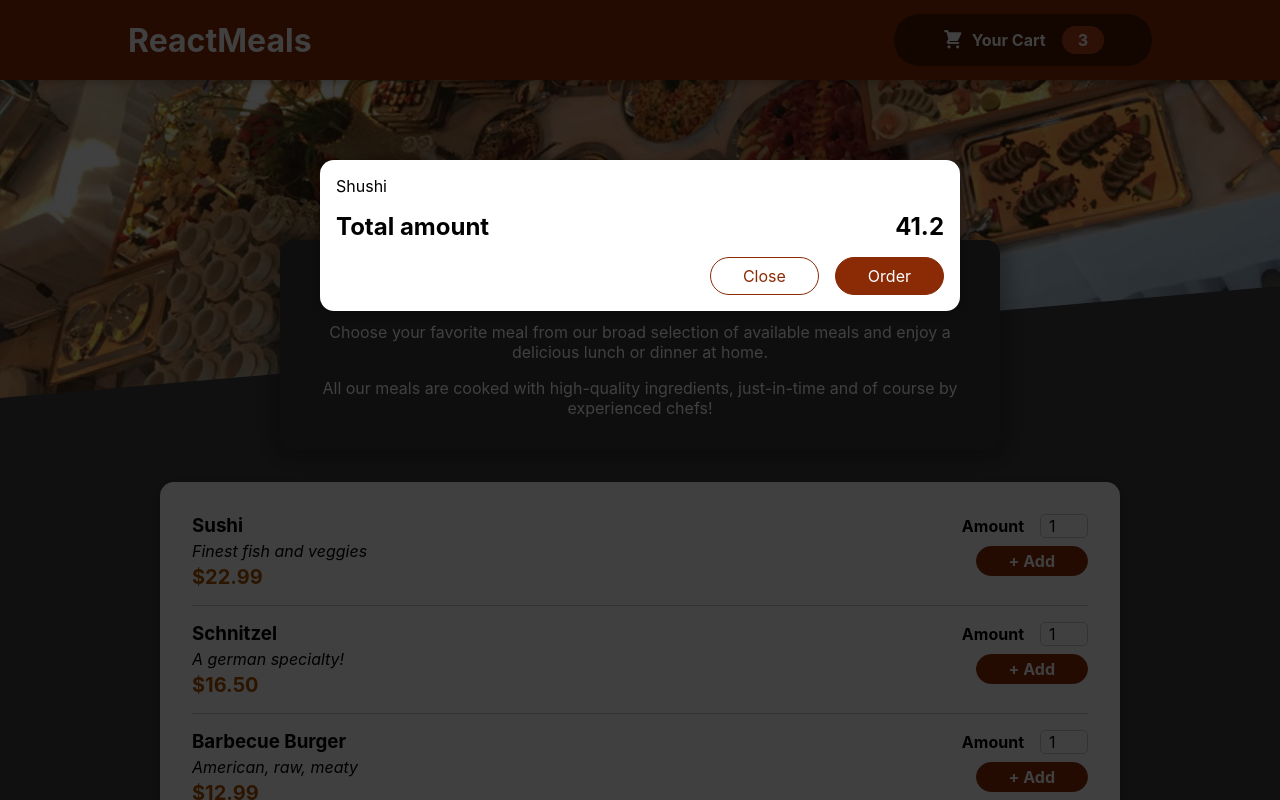
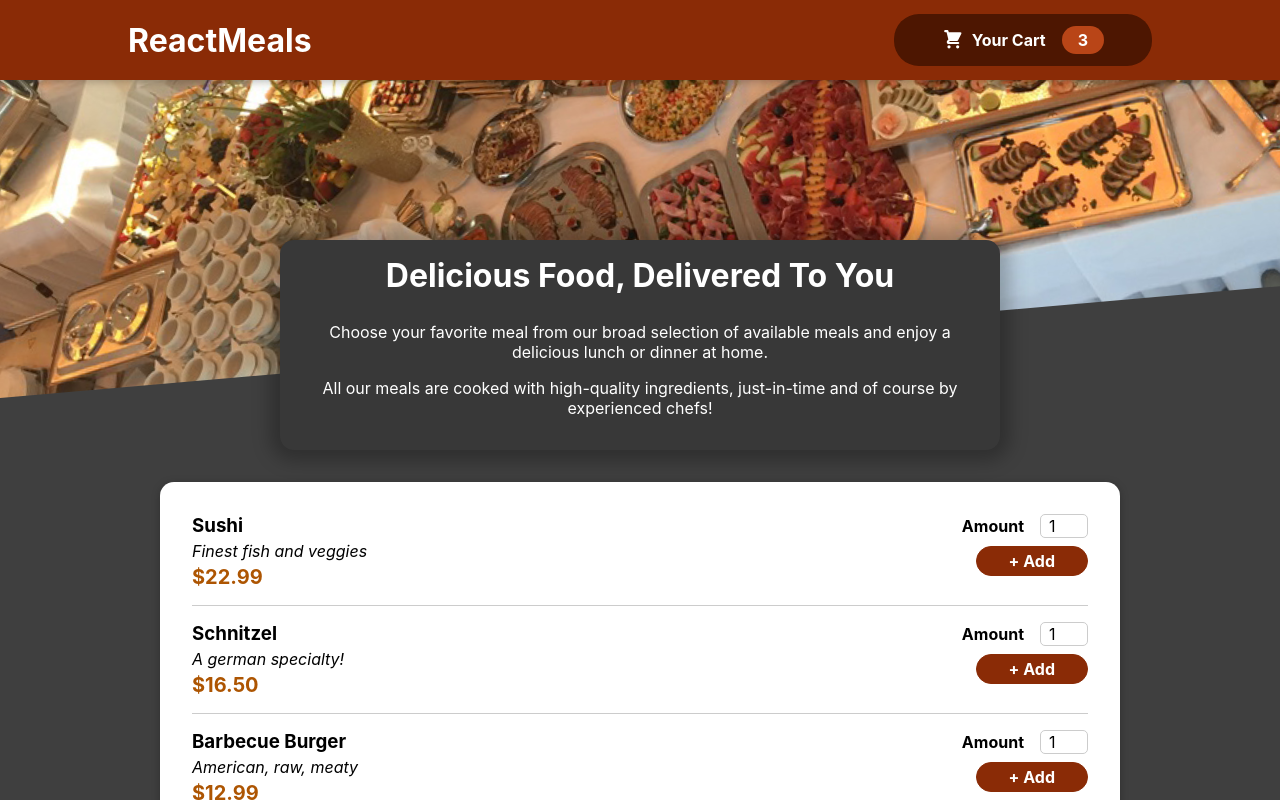
Before and after one commit to react-org-personal/reactmeals, a React (Create React App) app: page / in a window 1280 px wide. Shown: the top 800 px of the page. Built offline with nearby package versions, Linux system fonts and the light colour scheme.

Commit message:
manage cart and modal state

```diff
--- a/src/App.js
+++ b/src/App.js
@@ -1,13 +1,23 @@
-import React, { Fragment } from "react";
+import React, { Fragment, useState } from "react";
 import Header from "./components/Layout/Header";
 import Meals from "./components/Meals/Meals";
 import Cart from "./components/Cart/Cart";
 
 function App() {
+
+  const [cartIsShown, setCartIsShown] = useState(false);
+
+  const showCartHandler = () => {
+    setCartIsShown(true);
+  }
+
+  const hideCartHandler = () => {
+    setCartIsShown(false);
+  }
   return (
     <Fragment>
-      <Cart/>
-      <Header />
+      {cartIsShown && <Cart onCloseCart={hideCartHandler}/>}
+      <Header onShowCart={showCartHandler} />
       <main>
         <Meals />
       </main>
--- a/src/components/Cart/Cart.js
+++ b/src/components/Cart/Cart.js
@@ -3,7 +3,7 @@
 
 import classes from "./Cart.module.css";
 
-const Cart = () => {
+const Cart = (props) => {
   const cartItems = (
     <ul className={classes["cart-items"]}>
       {[{ id: "c1", name: "Shushi", amount: "2", price: "12.22" }].map(
@@ -15,14 +15,14 @@
   );
 
   return (
-    <Modal>
+    <Modal onCloseModal={props.onCloseCart}>
       {cartItems}
       <div className={classes.total}>
         <span>Total amount</span>
         <span>41.2</span>
       </div>
       <div className={classes.actions}>
-        <button className={classes["button--alt"]}>Close</button>
+        <button className={classes["button--alt"]} onClick={props.onCloseCart}>Close</button>
         <button className={classes.button}>Order</button>
       </div>
     </Modal>
--- a/src/components/Layout/Header.js
+++ b/src/components/Layout/Header.js
@@ -9,7 +9,7 @@
         <Fragment>
             <header className={classes.header}>
                 <h1>ReactMeals</h1>
-                <HeaderCartButton/>
+                <HeaderCartButton onClick={props.onShowCart}/>
             </header>
             <div className={classes['main-image']}>
 
--- a/src/components/Layout/HeaderCartButton.js
+++ b/src/components/Layout/HeaderCartButton.js
@@ -2,10 +2,10 @@
 import CartIcon from "../Cart/CartIcon";
 import classes from "./HeaderCartButton.module.css";
 
-const HeaderCartButton = () => {
+const HeaderCartButton = (props) => {
   return (
     <React.Fragment>
-      <button className={classes.button}>
+      <button className={classes.button} onClick={props.onClick}>
         <span className={classes.icon}>
           <CartIcon />
         </span>
--- a/src/components/UI/Modal/Modal.js
+++ b/src/components/UI/Modal/Modal.js
@@ -2,8 +2,8 @@
 import { Fragment } from "react";
 import ReactDOM from 'react-dom'
 
-const Backdrop = () => {
-  return <div className={classes.backdrop}></div>;
+const Backdrop = (props) => {
+  return <div className={classes.backdrop} onClick={props.onClick}></div>;
 };
 
 const ModalOverlays = (props) => {
@@ -19,7 +19,7 @@
 const Modal = (props) => {
   return (
     <Fragment>
-      {ReactDOM.createPortal(<Backdrop />, portalElement)}
+      {ReactDOM.createPortal(<Backdrop onClick={props.onCloseModal}/>, portalElement)}
       {ReactDOM.createPortal(
         <ModalOverlays>{props.children}</ModalOverlays>,
         portalElement
```
